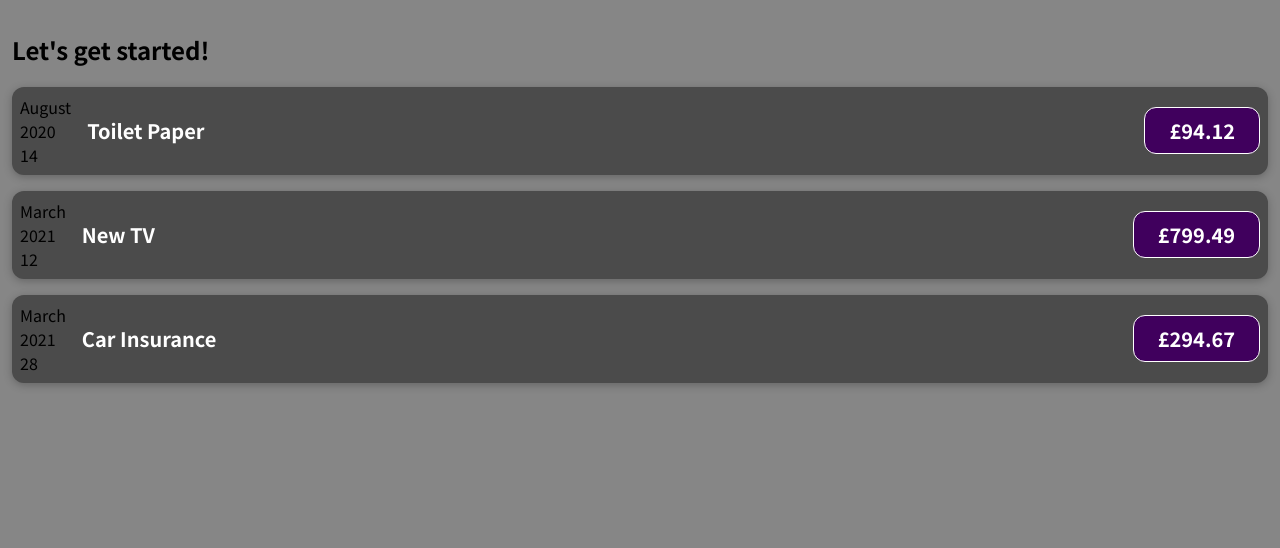
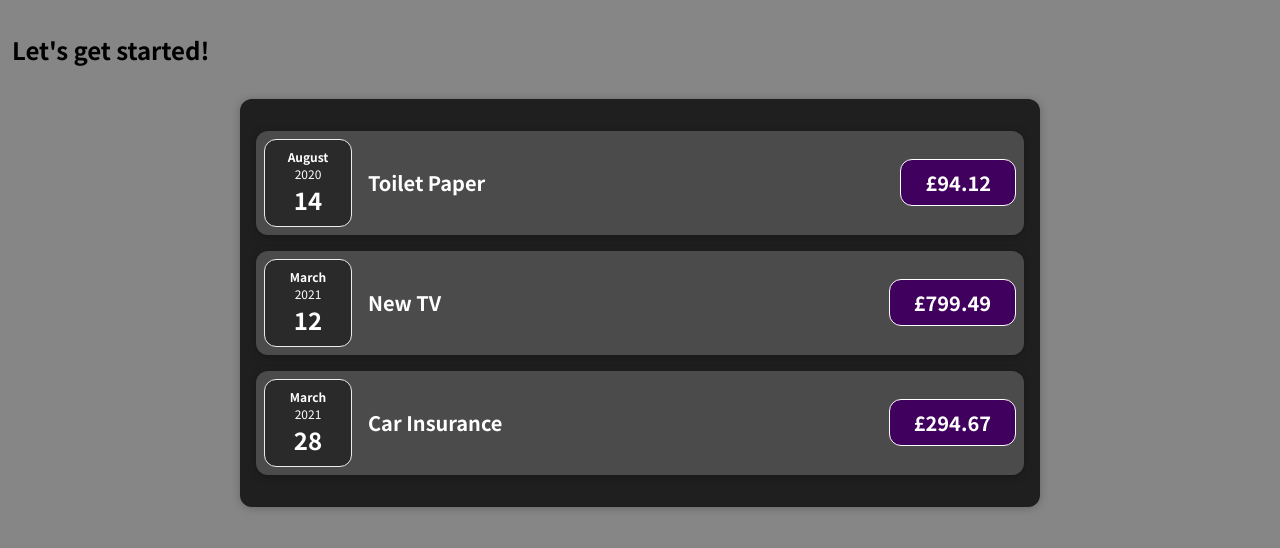
Before and after one commit to Chalderrr/react-js-training, a JavaScript app: page / in a window 1280 px wide. Shown: the top 548 px of the page. Built offline with nearby package versions, Linux system fonts and the light colour scheme.

Commit message:
:lipstick: extract js into separate components and styles

```diff
--- a/src/App.js
+++ b/src/App.js
@@ -1,4 +1,5 @@
 import ExpenseItem from "./components/ExpenseItem";
+import Expenses from "./components/Expenses";
 
 function App() {
     const expenses = [
@@ -26,9 +27,7 @@
     return (
         <div>
             <h2>Let's get started!</h2>
-            <ExpenseItem title={expenses[0].title} amount={expenses[0].amount} date={expenses[0].date}/>
-            <ExpenseItem title={expenses[1].title} amount={expenses[1].amount} date={expenses[1].date}/>
-            <ExpenseItem title={expenses[2].title} amount={expenses[2].amount} date={expenses[2].date}/>
+            <Expenses expenses={expenses}/>
         </div>
     );
 }
--- /dev/null
+++ b/src/components/ExpenseDate.css
@@ -0,0 +1,26 @@
+.expense-date {
+    display: flex;
+    flex-direction: column;
+    width: 5.5rem;
+    height: 5.5rem;
+    border: 1px solid #ececec;
+    background-color: #2a2a2a;
+    color: white;
+    border-radius: 12px;
+    align-items: center;
+    justify-content: center;
+}
+
+.expense-date__month {
+    font-size: 0.75rem;
+    font-weight: bold;
+}
+
+.expense-date__year {
+    font-size: 0.75rem;
+}
+
+.expense-date__day {
+    font-size: 1.5rem;
+    font-weight: bold;
+}
--- /dev/null
+++ b/src/components/ExpenseDate.js
@@ -0,0 +1,17 @@
+import './ExpenseDate.css';
+
+function ExpenseDate(props) {
+    const month = props.date.toLocaleString('default', {month: 'long'});
+    const day = props.date.toLocaleString('default', {day: '2-digit'});
+    const year = props.date.getFullYear();
+
+    return (
+        <div className="expense-date">
+            <div className="expense-date__month">{month}</div>
+            <div className="expense-date__year">{year}</div>
+            <div className="expense-date__day">{day}</div>
+        </div>
+    );
+}
+
+export default ExpenseDate;
--- a/src/components/ExpenseItem.js
+++ b/src/components/ExpenseItem.js
@@ -1,17 +1,11 @@
+import ExpenseDate from "./ExpenseDate";
 import './ExpenseItem.css';
 
 function ExpenseItem(props) {
-    const month = props.date.toLocaleString('default', {month: 'long'});
-    const day = props.date.toLocaleString('default', {day: '2-digit'});
-    const year = props.date.getFullYear();
 
     return (
         <div className="expense-item">
-            <div>
-                <div>{month}</div>
-                <div>{year}</div>
-                <div>{day}</div>
-            </div>
+            <ExpenseDate date={props.date}/>
             <div className="expense-item__description">
                 <h2>{props.title}</h2>
                 <div className="expense-item__price">£{props.amount}</div>
--- /dev/null
+++ b/src/components/Expenses.css
@@ -0,0 +1,9 @@
+.expenses {
+    padding: 1rem;
+    background-color: rgb(31, 31, 31);
+    margin: 2rem auto;
+    width: 50rem;
+    max-width: 95%;
+    border-radius: 12px;
+    box-shadow: 0 1px 8px rgba(0, 0, 0, 0.25);
+}
--- /dev/null
+++ b/src/components/Expenses.js
@@ -0,0 +1,14 @@
+import ExpenseItem from "./ExpenseItem";
+import './Expenses.css';
+
+function Expenses(props) {
+    return (
+        <div className="expenses">
+            <ExpenseItem title={props.expenses[0].title} amount={props.expenses[0].amount} date={props.expenses[0].date}/>
+            <ExpenseItem title={props.expenses[1].title} amount={props.expenses[1].amount} date={props.expenses[1].date}/>
+            <ExpenseItem title={props.expenses[2].title} amount={props.expenses[2].amount} date={props.expenses[2].date}/>
+        </div>
+    );
+}
+
+export default Expenses;
```
